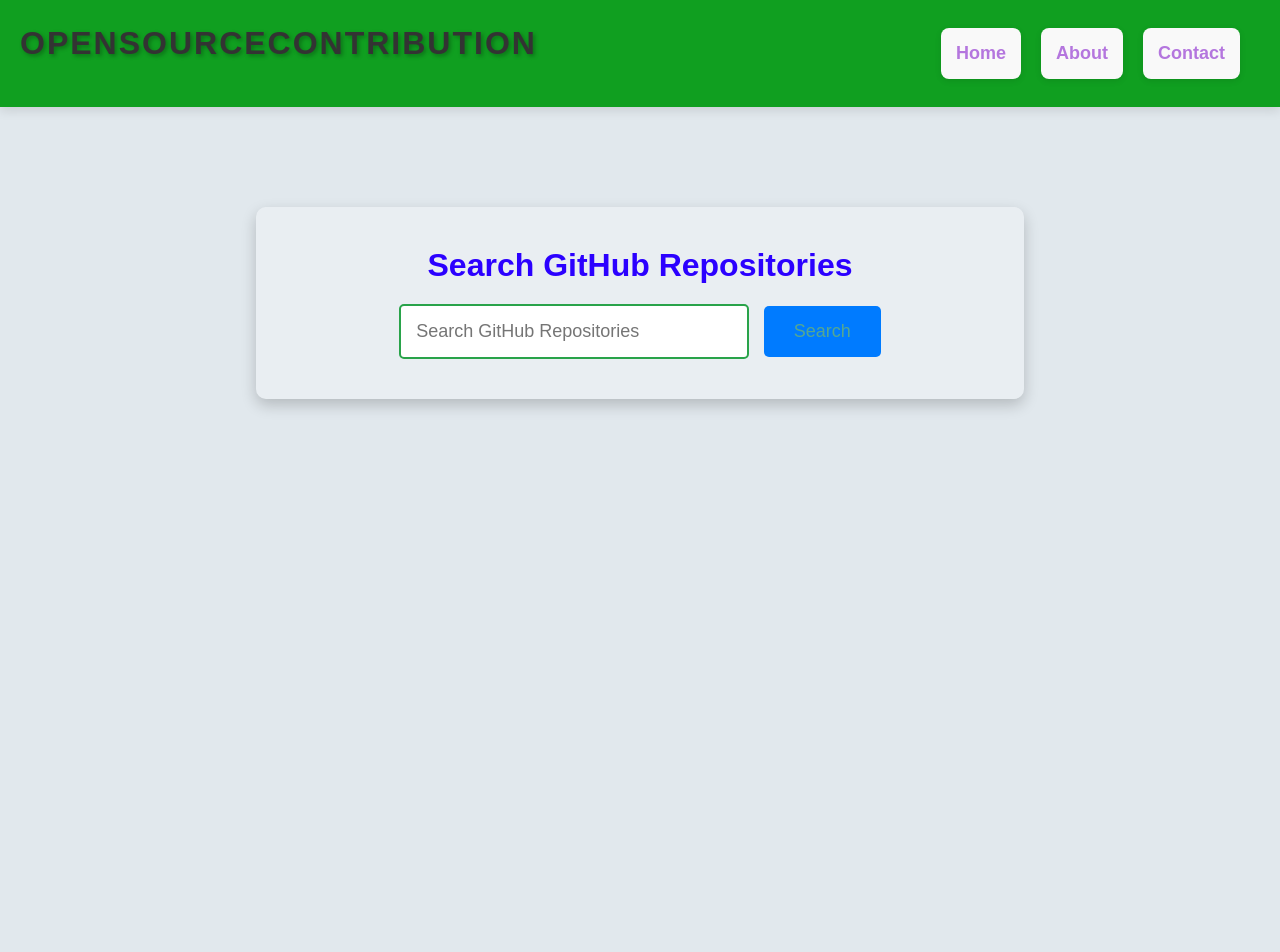
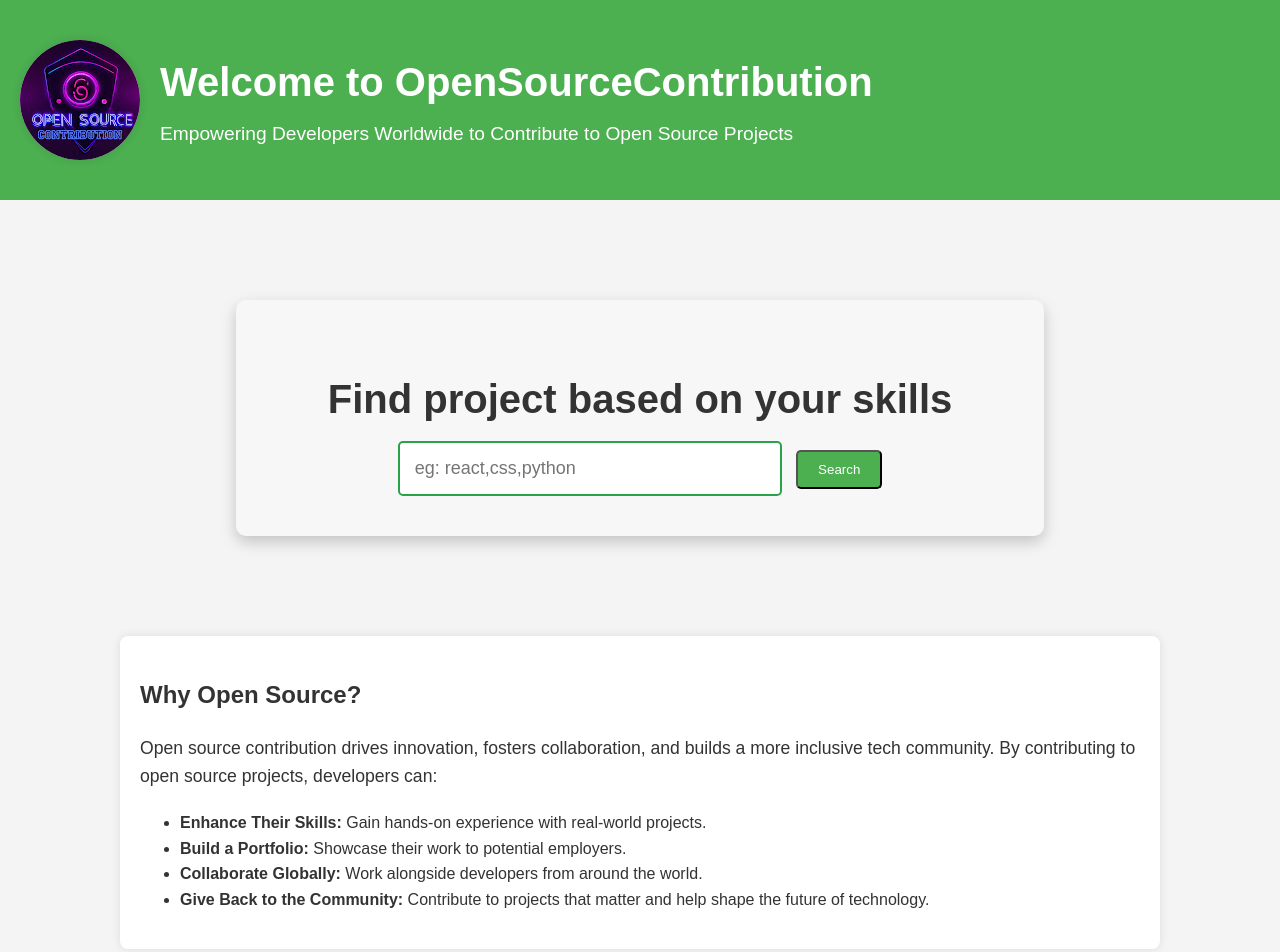
Before and after one commit to admin-opensourcecontribution/opensourcecontribution, a plain HTML site: page index.html in a window 1280 px wide. Shown: the top 952 px of the page. Before the commit the page ends 800 px from the top, so only its background shows below. Drawn offline with Linux system fonts and the light colour scheme.

Commit message:
Search function added

```diff
--- a/index.html
+++ b/index.html
@@ -1,223 +1,89 @@
+
 <!DOCTYPE html>
 <html lang="en">
 <head>
     <meta charset="UTF-8">
     <meta name="viewport" content="width=device-width, initial-scale=1.0">
-  <title>Opensourcecontribution</title>
-  <style>
-    /* General Reset */
-    * {
-      margin: 0;
-      padding: 0;
-      box-sizing: border-box;
-    }
-
-    /* Body Styling */
-    body {
-      font-family: 'Arial', sans-serif;
-      background-color: #e1e8ed; /* Light blue-gray background */
-      color: #333;
-    }
-
-    /* Navbar Styling */
-    .navbar {
-      background-color:  rgb(16, 159, 32); /* Bright blue background */
-      padding: 20px;
-      display: flex;
-      justify-content: space-between;
-      align-items: center;
-      color: rgb(163, 52, 52);
-      box-shadow: 0px 4px 10px rgba(0, 0, 0, 0.1);
-    }
-
-    .navbar h1 {
-      font-family: 'Arial', sans-serif; /* You can change the font to any you like */
-    font-weight: bold;
-    align-items: center;
-    /*font-size: 2.5em; Make it bigger for emphasis */
-    text-transform: uppercase;
-    letter-spacing: 2px;
-    color: #333; /* Change to any color you prefer */
-    text-shadow: 2px 2px 4px rgba(0, 0, 0, 0.3); /* Add a subtle shadow */
-}
-
-    .navbar ul {
-      list-style-type: none;
-      display: flex;
-    }
-
-    .navbar ul li {
-      margin-right: 20px;
-    }
-
-    .navbar ul li a {
-      text-decoration: none;
-      color: #b476de;
-      font-weight: bold;
-      font-size: 18px;
-    }
-
-    .navbar ul li a:hover {
-      color: #ffcc00; /* Gold color on hover */
-    }
-
-    /* Container for Search Bar */
-    .container {
-      text-align: center;
-      background-color: rgba(255, 255, 255, 0.269);
-      padding: 40px 20px;
-      margin: 100px auto;
-      width: 60%;
-      border-radius: 10px;
-      box-shadow: 0px 6px 15px rgba(0, 0, 0, 0.2);
-    }
-
-    h1 {
-      color: #2b00ff;
-      margin-bottom: 20px;
-      font-size: 32px;
-    }
-
-    /* Styling for input and button */
-    input[type="text"] {
-      padding: 15px;
-      width: 350px;
-      border: 2px solid #29a34a;
-      border-radius: 5px;
-      outline: none;
-      margin-right: 10px;
-      font-size: 18px;
-      transition: 0.3s ease-in-out;
-    }
-
-    input[type="text"]:focus {
-      border-color: #ffcc00;
-    }
-
-    button {
-      padding: 15px 30px;
-      border: none;
-      background-color: #007bff;
-      color: rgb(84, 167, 146);
-      border-radius: 5px;
-      font-size: 18px;
-      cursor: pointer;
-      transition: background-color 0.3s ease;
-    }
-
-    button:hover {
-      background-color: #0056b3;
-    }
-
-    /* Styling the Results Section */
-    #results {
-      margin-top: 30px;
-      text-align: left;
-      width: 80%;
-      margin: 0 auto;
-    }
-
-    ul {
-      list-style: none;
-      padding-left: 0;
-    }
-
-    li {
-      background-color: #f9f9f9;
-      padding: 15px;
-      margin: 8px 0;
-      border-radius: 8px;
-      box-shadow: 0px 2px 6px rgba(0, 0, 0, 0.1);
-      display: flex;
-      justify-content: space-between;
-      align-items: center;
-    }
-
-    li a {
-      text-decoration: none;
-      color: #007bff;
-      font-weight: bold;
-      font-size: 18px;
-    }
-
-    li a:hover {
-      color: #0056b3;
-    }
-
-    .stars {
-      background-color: #ffcc00;
-      padding: 6px 10px;
-      border-radius: 20px;
-      color: #333;
-      font-weight: bold;
-      font-size: 14px;
-    }
-
-    /* Add hover effect for a more interactive feel */
-    li:hover {
-      background-color: #eef2f7;
-    }
-  </style>
+    <title>OpenSourceContribution - Empowering Developers Worldwide</title>
+    <link rel="stylesheet" href="styles.css">
+    <link rel="stylesheet" href="https://cdnjs.cloudflare.com/ajax/libs/font-awesome/6.0.0-beta3/css/all.min.css">
 </head>
 <body>
- <!-- Navbar -->
-<nav class="navbar">
-  <h1 class="styled-heading">Opensourcecontribution</h1>
-  <ul>
-    <li><a href="#">Home</a></li>
-    <li><a href="#">About</a></li>
-    <li><a href="#">Contact</a></li>
-  </ul>
-</nav>
+    <header>
+        <!-- Image Section (Logo on the left) -->
+        <section class="image-container">
+            <img src="logo.jpg" alt="Open Source Contribution Image">
+        </section>
+        <!-- Header Text (Heading and Subheading) -->
+        <div class="header-text">
+            <h1>Welcome to OpenSourceContribution</h1>
+            <p>Empowering Developers Worldwide to Contribute to Open Source Projects</p>
+        </div>
+    </header>
+
+
 
 
     <!-- Main Content -->
     <div class="container">
-    <h1>Search GitHub Repositories</h1>
-    <input type="text" id="searchQuery" placeholder="Search GitHub Repositories">
-    <button onclick="searchGitHub()">Search</button>
+        <h1>Find project based on your skills</h1>
+        <input type="text" id="searchQuery" placeholder="eg: react,css,python">
+        <button class="btn" onclick="searchGitHub()">Search</button>
         <div id="results"></div>
     </div>
 
-  <script>
-    async function searchGitHub() {
-      const query = document.getElementById('searchQuery').value;
-      const token = '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'; // Add your GitHub Token here for authenticated requests
 
-      if (!query) {
-        document.getElementById('results').innerHTML = '<p>Please enter a search query.</p>';
-        return;
-      }
+<section>
+    <h2>Why Open Source?</h2>
+    <p>
+        Open source contribution drives innovation, fosters collaboration, and builds a more inclusive tech community. By contributing to open source projects, developers can:
+    </p>
+    <ul>
+        <li><strong>Enhance Their Skills:</strong> Gain hands-on experience with real-world projects.</li>
+        <li><strong>Build a Portfolio:</strong> Showcase their work to potential employers.</li>
+        <li><strong>Collaborate Globally:</strong> Work alongside developers from around the world.</li>
+        <li><strong>Give Back to the Community:</strong> Contribute to projects that matter and help shape the future of technology.</li>
+    </ul>
+</section>
 
-      try {
-        const response = await fetch(`https://api.github.com/search/repositories?q=${query}`, {
-          headers: {
-            'Authorization': `token ${token}`
-          }
-        });
-        const data = await response.json();
+<section>
+    <h2>Our Vision</h2>
+    <p>
+        We envision a world where every developer can easily discover open source projects that match their skills and interests. Whether you’re a seasoned coder or just starting out, OpenSourceMatch will help you find the right project to contribute to.
+    </p>
+</section>
 
-        if (data.items.length === 0) {
-          document.getElementById('results').innerHTML = '<p>No results found.</p>';
-          return;
-        }
+<section>
+    <h2>How It Works</h2>
+    <p>
+        <strong>Select Your Skills:</strong> Choose the programming languages, frameworks, and technologies you’re comfortable with.<br>
+        <strong>Discover Projects:</strong> Browse a curated list of open source projects that match your skill set.<br>
+        <strong>Start Contributing:</strong> Get involved in projects that resonate with you and start making an impact.
+    </p>
+</section>
 
-        // Display the results
-        let output = '<ul>';
-        data.items.forEach(repo => {
-          output += `<li>
-            <a href="${repo.html_url}" target="_blank">${repo.name}</a>
-            <span class="stars">⭐ ${repo.stargazers_count}</span>
-          </li>`;
-        });
-        output += '</ul>';
+<section>
+    <h2>Join Us on This Journey</h2>
+    <p>
+        We’re currently in development, and we need your support to bring this vision to life. Sign up to be the first to know when we launch, or contribute to the project by sharing your ideas, providing feedback, or even contributing code.
+    </p>
+    <a href="#" class="btn">Join the Community</a>
+</section>
 
-        document.getElementById('results').innerHTML = output;
-      } catch (error) {
-        console.error('Error:', error);
-        document.getElementById('results').innerHTML = '<p>There was an error fetching the data.</p>';
-      }
-    }
-  </script>
+<section>
+    <h2>Get in Touch</h2>
+    <p>
+        Have questions or want to contribute? <a href="mailto:admin@opensourcecontribution.com">Contact us</a>!
+    </p>
+    <a href="https://github.com/admin-opensourcecontribution/opensourcecontribution.git" class="btn github-btn" target="_blank">
+        <i class="fab fa-github"></i> View on GitHub
+    </a>
+</section>
+
+<footer>
+    <p>&copy; <span id="year"></span> OpenSourceContribution. All rights reserved.</p>
+</footer>
+
+<script src="script.js"></script>
 </body>
 </html>
--- /dev/null
+++ b/styles.css
@@ -0,0 +1,190 @@
+body {
+    font-family: Arial, sans-serif;
+    margin: 0;
+    padding: 0;
+    line-height: 1.6;
+    background-color: #f4f4f4;
+    color: #333;
+}
+
+header {
+    background-color: #4CAF50;
+    color: #fff;
+    padding: 20px;
+    text-align: left; /* Align text to the left */
+    display: flex;
+    align-items: center;
+    justify-content: space-between; /* Space out the elements */
+}
+
+.image-container {
+    width: 80px; /* Adjust the size of the logo */
+    height: 80px;
+    border-radius: 50%;
+    overflow: hidden;
+    margin-right: 20px; /* Add some space between the image and the text */
+}
+
+.image-container img {
+    width: 100%;
+    height: 100%;
+    object-fit: cover;
+}
+
+.header-text {
+    flex-grow: 1; /* Allow the text to take up the remaining space */
+    text-align: left; /* Keep the text aligned to the left */
+}
+
+.header-text h1 {
+    margin: 0; /* Remove any margin */
+    font-size: 2.5em;
+}
+
+.header-text p {
+    margin: 5px 0 0 0; /* Small margin for the paragraph */
+    font-size: 1.2em;
+}
+
+
+section {
+    padding: 20px;
+    margin: 20px auto;
+    max-width: 1000px;
+    background-color: #fff;
+    border-radius: 8px;
+    box-shadow: 0 0 10px rgba(0, 0, 0, 0.1);
+}
+
+h1 {
+    font-size: 2.5em;
+    margin-bottom: 10px;
+}
+
+p {
+    font-size: 1.1em;
+    margin-bottom: 20px;
+}
+
+.btn {
+    display: inline-block;
+    padding: 10px 20px;
+    background-color: #4CAF50;
+    color: #fff;
+    text-decoration: none;
+    border-radius: 5px;
+    transition: background-color 0.3s ease;
+}
+
+.btn:hover {
+    background-color: #45a049;
+}
+
+footer {
+    text-align: center;
+    padding: 20px 0;
+    background-color: #333;
+    color: #fff;
+}
+
+.github-btn {
+    background-color: #333;
+    margin-top: 20px;
+}
+
+.github-btn:hover {
+    background-color: #24292e;
+}
+
+
+/* Container for Search Bar */
+.container {
+    text-align: center;
+    background-color: rgba(255, 255, 255, 0.269);
+    padding: 40px 20px;
+    margin: 100px auto;
+    width: 60%;
+    border-radius: 10px;
+    box-shadow: 0px 6px 15px rgba(0, 0, 0, 0.2);
+  }
+
+
+  /* Styling for input and button */
+  input[type="text"] {
+    padding: 15px;
+    width: 350px;
+    border: 2px solid #29a34a;
+    border-radius: 5px;
+    outline: none;
+    margin-right: 10px;
+    font-size: 18px;
+    transition: 0.3s ease-in-out;
+  }
+
+  input[type="text"]:focus {
+    border-color: #ffcc00;
+  }
+
+
+  /* Styling the Results Section */
+  #results {
+    margin-top: 30px;
+    text-align: left;
+    width: 80%;
+    margin: 0 auto;
+  }
+  .container ul {
+    list-style: none;
+    padding-left: 0;
+  }
+
+  .container li {
+    background-color: #ffffff;
+    padding: 15px;
+    margin: 8px 0;
+    border-radius: 8px;
+    box-shadow: 0px 2px 6px rgba(0, 0, 0, 0.1);
+    display: flex;
+    justify-content: space-between;
+    align-items: center;
+  }
+
+  .container li a {
+    text-decoration: none;
+    color: #007bff;
+    font-weight: bold;
+    font-size: 18px;
+  }
+
+  .container li a:hover {
+    color: #0056b3;
+  }
+
+  .stars {
+    background-color: #ffcc00;
+    padding: 6px 10px;
+    border-radius: 20px;
+    color: #333;
+    font-weight: bold;
+    font-size: 14px;
+  }
+
+  /* Add hover effect for a more interactive feel */
+  .container li:hover {
+    background-color: #eef2f7;
+  }
+  .image-container {
+    width: 80px; /* Adjust the size of the circle */
+    height: 80px;
+    border-radius: 50%;
+    overflow: hidden;
+    display: flex;
+    justify-content: center;
+    align-items: center;
+  }
+
+  .image-container img {
+    width: 200%;
+    height: 200%;
+    object-fit: cover;
+  }
```
Also changed, not shown: script.js (added, +44 -0 lines), logo.jpg (added). Lines whose indentation alone changed are shown as unchanged.
